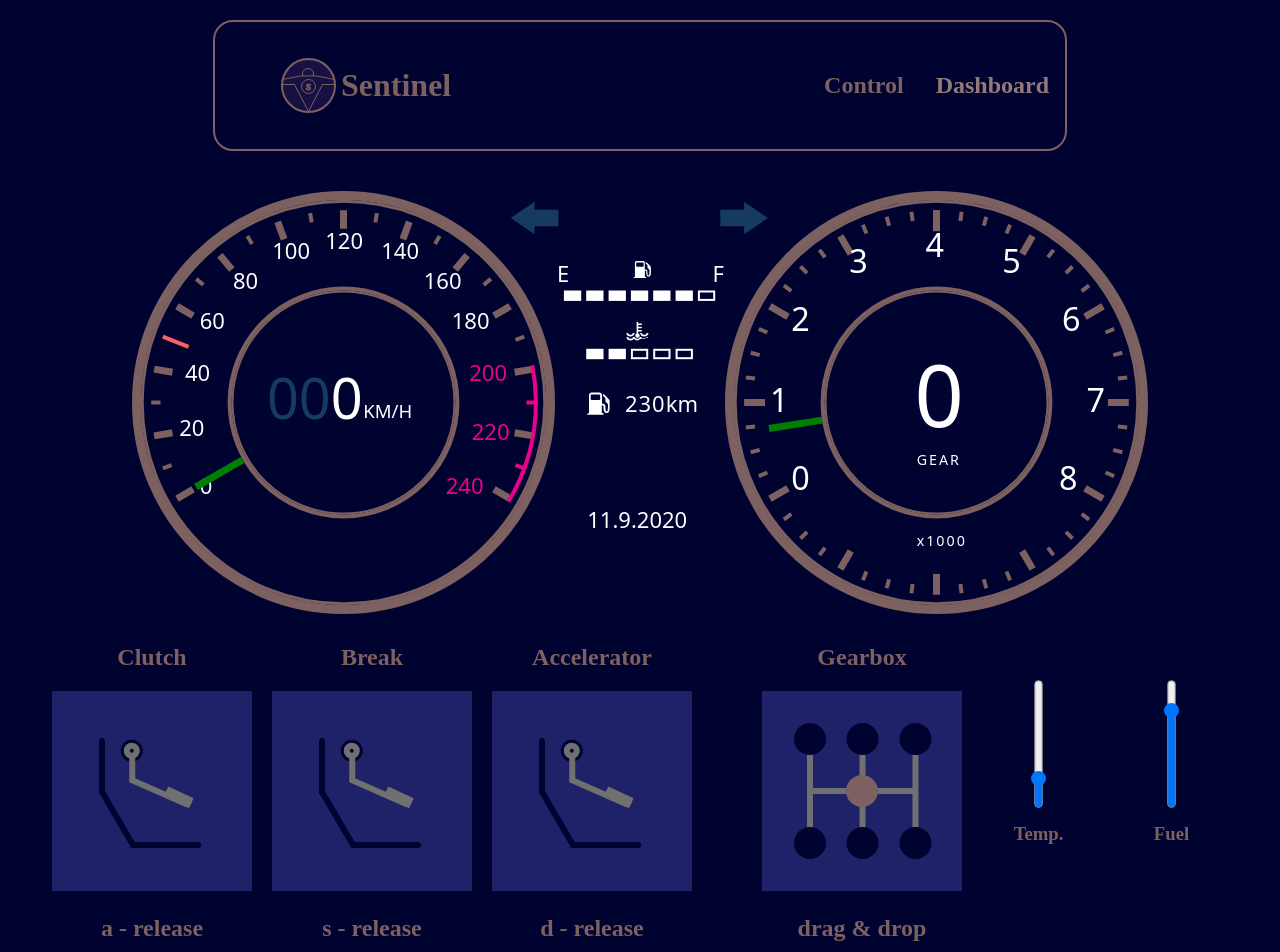
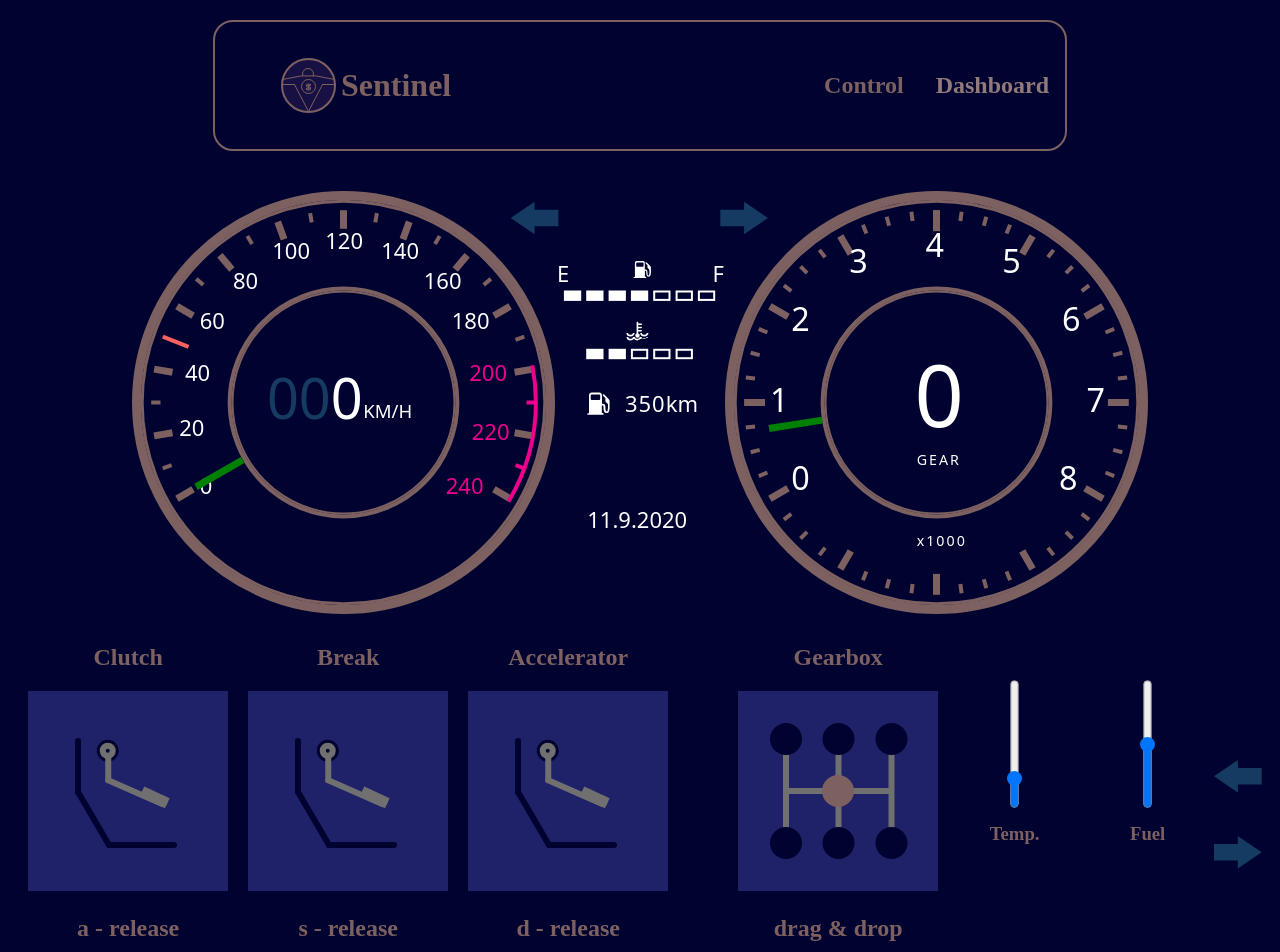
Before and after one commit to kwojnar137/sentinel, a React (Create React App) app: page /sentinel/dashboard in a window 1280 px wide. Shown: the top 952 px of the page. Built offline with nearby package versions, Linux system fonts and the light colour scheme.

Commit message:
Signpost control

```diff
--- a/src/views/Dashboard/Dashboard.js
+++ b/src/views/Dashboard/Dashboard.js
@@ -1,31 +1,36 @@
-import React, { useState } from "react";
+import React, { useState, useEffect } from "react";
 import { useSelector } from "react-redux";
 import Layout from "../../Layout/Layout";
 import Speedometer from "./Speedometer";
 import Tachometer from "./Tachometer";
 import InfoArea from "./InfoArea";
+import VerticalSlider from "../../components/VerticalSlider";
 
 import Accelerator from "./Accelerator";
 import Break from "./Break";
 import Clutch from "./Clutch";
+import Gearbox from "./Gearbox";
+import Signpost from "./Signpost";
 
-import Gearbox from "./Gearbox";
 import "./dashboard.scss";
 
-import VerticalSlider from "../../components/VerticalSlider";
-
 const Dashboard = () => {
-  const [carSpeed, setCarSpeed] = useState(0);
-  const [engineSpeed, setEngineSpeed] = useState(0);
-  const [range, setRange] = useState(230);
+  const [range, setRange] = useState(350);
   const [temp, setTemp] = useState(20);
-  const [fuel, setFuel] = useState(80);
+  const [fuel, setFuel] = useState(50);
+  const [signpostControl, setSignpostControl] = useState(null);
 
   const gear = useSelector((state) => state.gear);
   const rpm = useSelector((state) => state.rpm);
   const speed = useSelector((state) => state.speed);
+  const maxTankCapacity = 700;
 
   const date = new Date();
+
+  useEffect(() => {
+    const newRange = (fuel / 100) * maxTankCapacity;
+    setRange(parseInt(newRange));
+  }, [fuel]);
 
   return (
     <Layout>
@@ -90,6 +95,18 @@ const Dashboard = () => {
           />
           <h3>Fuel</h3>
         </div>
+        <div className="controlSignposts">
+          <Signpost
+            direction={"left"}
+            signpostControl={signpostControl}
+            setSignpostControl={setSignpostControl}
+          />
+          <Signpost
+            direction={"right"}
+            signpostControl={signpostControl}
+            setSignpostControl={setSignpostControl}
+          />
+        </div>
       </div>
     </Layout>
   );
--- /dev/null
+++ b/src/views/Dashboard/Signpost.js
@@ -0,0 +1,91 @@
+import React, { useState, useEffect } from "react";
+
+function Signpost({ direction, signpostControl, setSignpostControl }) {
+  const [color, setColor] = useState("#153b63");
+  const [active, setActive] = useState(false);
+  const [tick, setTick] = useState(false);
+  const colorDefault = "#153b63";
+  const colorHover = "#1E4F82";
+  const colorActive = "#2D9B3C";
+
+  useEffect(() => {
+    if (signpostControl !== direction) {
+      setActive(false);
+      setColor(colorDefault);
+    }
+    if (active && signpostControl === direction) {
+      const interval = setInterval(() => {
+        if (tick === true) {
+          setColor(colorActive);
+        }
+        if (tick === false) {
+          setColor(colorDefault);
+        }
+        setTick((tick) => !tick);
+      }, 600);
+      return () => clearInterval(interval);
+    }
+  }, [tick, active]);
+
+  function handleEnter() {
+    if (active === false) {
+      setColor(colorHover);
+    }
+  }
+
+  function handleLeave() {
+    if (active === false) {
+      setColor(colorDefault);
+    }
+  }
+
+  function handleClick() {
+    if (direction === "left") {
+      setSignpostControl("left");
+    }
+    if (direction === "right") {
+      setSignpostControl("right");
+    }
+    if (color !== colorActive && active !== true) {
+      setColor(colorActive);
+    }
+    setActive(!active);
+  }
+
+  return (
+    <div className="signpost">
+      <svg
+        xmlns="http://www.w3.org/2000/svg"
+        width="47.7"
+        height="32.6"
+        viewBox="0 0 47.7 32.6"
+      >
+        {direction === "left" ? (
+          <path
+            id="XMLID_302_"
+            d="M618.4,307.2H594.6v-8l-23.9,16.3,23.9,16.3v-8.1h23.8Z"
+            transform="translate(-570.7 -299.2)"
+            fill={color}
+            fillRule="evenodd"
+            onMouseEnter={handleEnter}
+            onMouseLeave={handleLeave}
+            onClick={handleClick}
+          />
+        ) : (
+          <path
+            id="XMLID_299_"
+            d="M780.3,307.2h23.8v-8L828,315.5l-23.9,16.3v-8.1H780.3Z"
+            transform="translate(-780.3 -299.2)"
+            fill={color}
+            fillRule="evenodd"
+            onMouseEnter={handleEnter}
+            onMouseLeave={handleLeave}
+            onClick={handleClick}
+          />
+        )}
+      </svg>
+    </div>
+  );
+}
+
+export default Signpost;
--- a/src/views/Dashboard/dashboard.scss
+++ b/src/views/Dashboard/dashboard.scss
@@ -39,4 +39,14 @@
     align-items: center;
     justify-content: space-between;
   }
+
+  .controlSignposts {
+    display: flex;
+    flex-direction: column;
+    align-items: center;
+    justify-content: center;
+    .signpost {
+      margin: 20px 0px;
+    }
+  }
 }
```
